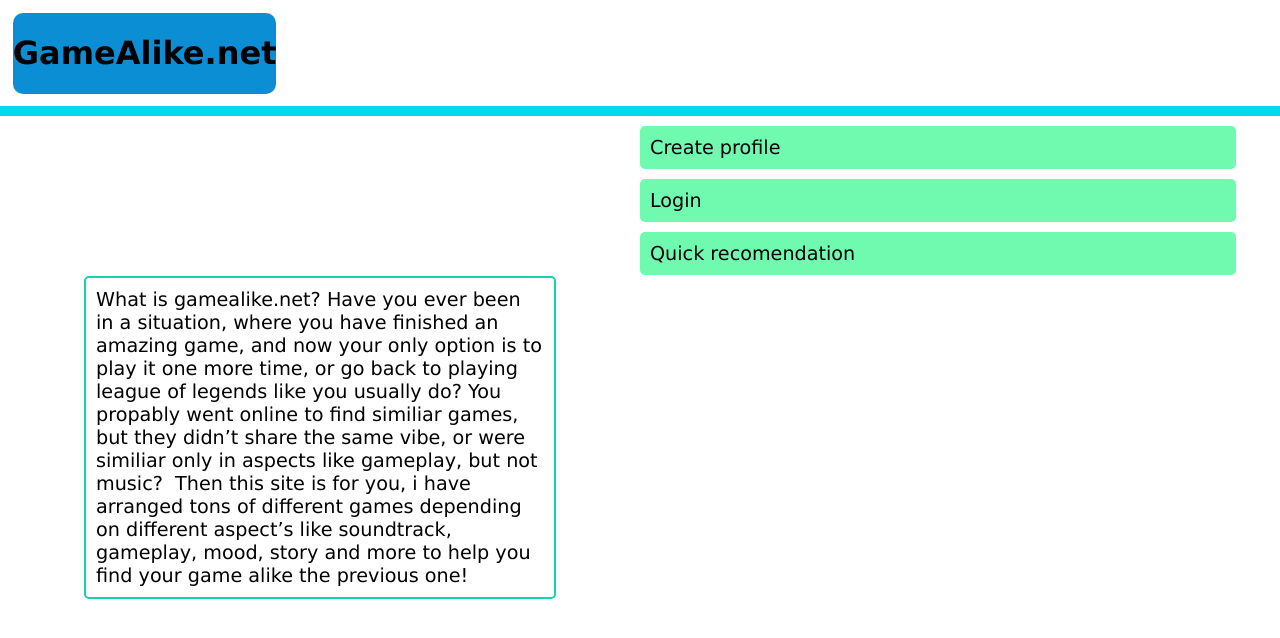
After one commit to szwos/WDPAI_Website, a PHP site: page /public/views/index.html in a window 1280 px wide. The commit adds this page. Shown: the top 638 px of the page. Run offline with PHP 8.4, Linux system fonts and the light colour scheme.

Commit message:
added more views

```diff
--- a/public/css/style.css
+++ b/public/css/style.css
@@ -1,15 +1,151 @@
+.header {
+    display: flex;
+    justify-content: start;
+    border-bottom: 10px solid #00DBEB;
+    padding: 1%;
+
+}
+
 body {
     margin: 0;
+    display: grid;
+    font-family:Verdana, Geneva, Tahoma, sans-serif;
 }
 
-container {
-    width: 100vw;
-    height: 100vh;
+section {
+    display: grid;
+    grid-template-columns: 1fr;
+    grid-gap: 2em;
+    padding: 2em;
+    overflow: auto;
+}
 
-    /* no bg for this page */
+form {
+    display: flex;
+    flex-direction: column;
+}
+
+label {
+    font-size: 1.2em;
+    font-weight: bold;
+    display: block;
+}
+
+.rows {
+    display: flex;
+}
+
+.column {
+    flex: 50%;
+}
+
+
+.recomendations>div {
+    border: 1px solid gray;
+    border-radius: 1em 1em 0 0;
+    height: 20vh;
+    display: flex;
+    flex-direction: column;
+    justify-content: space-between;
+}
+
+.page-name-box {
+    display: flex;
+    align-items: center;
+
+    width: fit-content;
+    height: fit-content;
+    border-radius: 10px;
+    background: #0B8ED4;
+}
+
+.about {
+    display: flex;
+    align-items: center;
+
+    padding: 10px;
+    margin: auto;
+    margin-top: 20vh;
+    font-size: 1.2em;
+    width: 70%;
+
+    border-width: 2px;
+    border-radius: 5px;
+    border-style: solid;
+    border-color: #11D6A9;
+
+}
+
+
+.input-form-container {
+    width: 20vw;
+    height: fit-content;
+    margin: auto;
+    margin-top: 20vh;
+
 
     display: flex;
-    flex-direction: row;
     justify-content: center;
     align-items: center;
+
+    border-radius: 10px;
+    background: #6FFAB0;
+    padding: 50px;
 }
+
+
+.button {
+    padding: 10px;
+    margin: 10px 0;
+    font-size: 1.2em;
+    width: 90%;
+
+    border-radius: 5px;
+    background-color: #6FFAB0;
+}
+
+.input-text-field {
+    padding: 10px;
+    margin: 10px 0;
+    font-size: 1.2em;
+    width: 90%;
+
+    border-width: 2px;
+    border-radius: 5px;
+    border-style: solid;
+    border-color: #11D6A9;
+}
+
+
+@media only screen and (max-device-width: 420px) {
+
+    * {
+        font-size: 36px;
+    }
+
+    .header {
+        justify-content: center;
+    }
+
+
+
+
+    .login-container {
+        width: 70%;
+        height: 30%;
+        margin: auto;
+        margin-top: 20vh;
+
+
+        display: flex;
+        justify-content: center;
+        align-items: center;
+
+        border-radius: 10px;
+        background: #6FFAB0;
+        padding: 50px;
+    }
+
+
+
+}
--- /dev/null
+++ b/public/views/index.html
@@ -0,0 +1,54 @@
+<!DOCTYPE html>
+<head>
+    <link rel="stylesheet" type = "text/css" href = "../css/style.css">
+    <title>GameAlike.net</title>
+</head>
+
+
+<body>
+    <header class = "header">
+        <div class =  "page-name-box">
+            <h1>GameAlike.net</h1>
+        </div>
+    </header>
+
+    <div class = "rows">
+        <div class = "column">
+            <div class = "about">
+                    What is gamealike.net?
+
+                    Have you ever been in a situation,
+                    where you have finished an amazing
+                    game, and now your only option is
+                    to play it one more time, or go back
+                    to playing league of legends like
+                    you usually do? You propably went
+                    online to find similiar games, but
+                    they didn’t share the same vibe,
+                    or were similiar only in aspects like
+                    gameplay, but not music?
+                    Then this site is for you, i have
+                    arranged tons of different games
+                    depending on different aspect’s like
+                    soundtrack, gameplay, mood, story and
+                    more to help you find your game alike
+                    the previous one!
+            </div>
+        </div>
+
+        <div class = "column">
+            <div class = "button">
+                Create profile
+            </div>
+
+            <div class = "button">
+                Login
+            </div>
+
+            <div class = "button">
+                Quick recomendation
+            </div>
+        </div>
+
+    </div>
+</body>
```
Also changed, not shown: public/views/login.html (+16 -9 lines), public/views/recomendation-form.html (added, +31 -0 lines), public/views/recomendations.html (added, +25 -0 lines), public/views/registration.html (added, +37 -0 lines), public/views/projects.html (deleted).
